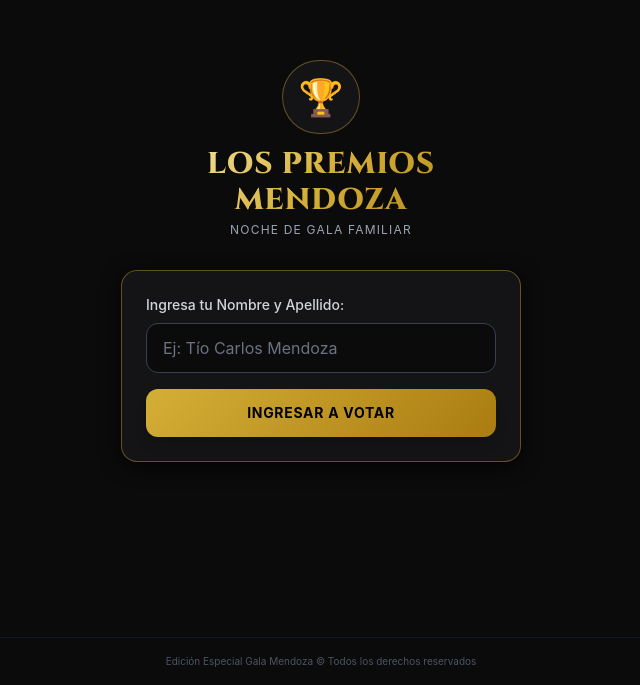
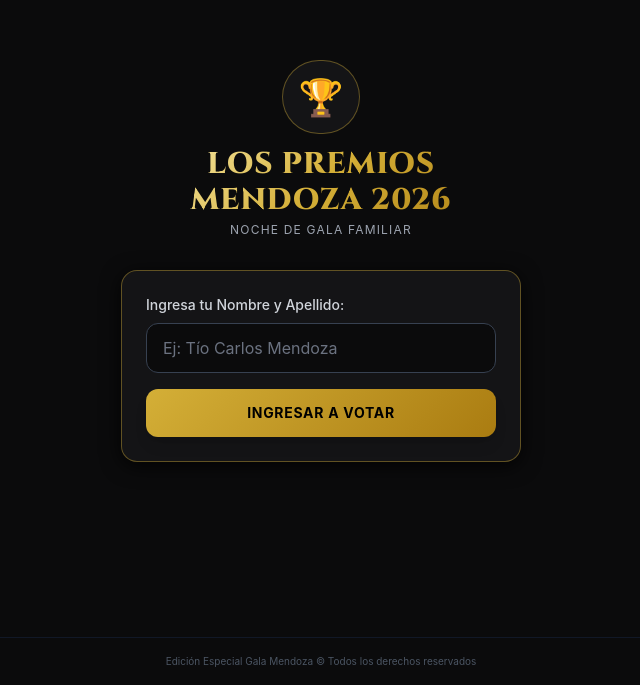
Before and after one commit to GandresR11/fiestaMendoza, a plain HTML site: page index.html in a window 1280 px wide. Shown: the part 115-800 px from the top of the page, without its empty margins (319-959 px from the left). Drawn offline with nearby package versions, Linux system fonts and the light colour scheme; no server answers.

Commit message:
Update index.html

```diff
--- a/index.html
+++ b/index.html
@@ -50,7 +50,7 @@
       <div class="inline-block p-4 rounded-full border border-[#D4AF37]/40 mb-3 bg-[#141416]">
         <span class="text-4xl">🏆</span>
       </div>
-      <h1 class="font-cinzel text-3xl font-extrabold gold-gradient-text tracking-wide">LOS PREMIOS MENDOZA</h1>
+      <h1 class="font-cinzel text-3xl font-extrabold gold-gradient-text tracking-wide">LOS PREMIOS MENDOZA 2026</h1>
       <p class="text-xs text-gray-400 mt-1 uppercase tracking-widest">Noche de Gala Familiar</p>
     </div>
 
```
